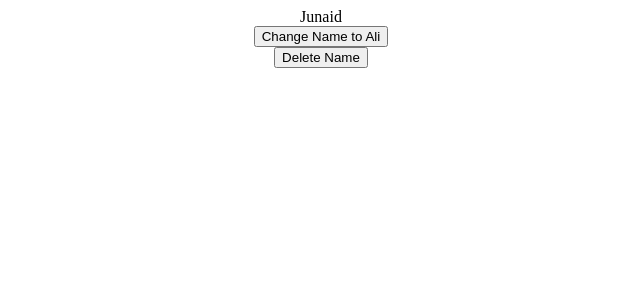
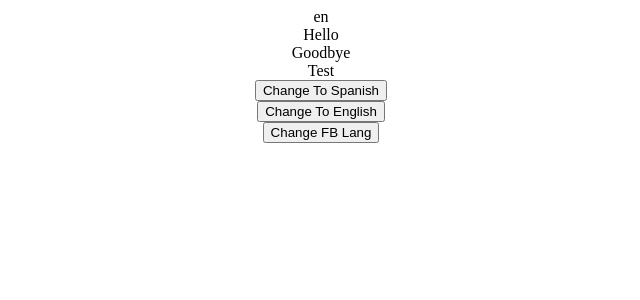
Before and after one commit to JunaidSikander/Custom-Hooks, a React (Create React App) app: page / in a window 1280 px wide. Shown: the top 300 px of the page, without its empty margins (319-959 px from the left). Built offline with nearby package versions, Linux system fonts and the light colour scheme.

Commit message:
"sparkles" [ADD] useTranslation Hook

```diff
--- a/src/App.js
+++ b/src/App.js
@@ -12,7 +12,7 @@
     StateWithHistoryComponent, StateWithValidationComponent,
     StorageComponent,
     TimeoutComponent,
-    ToggleComponent,
+    ToggleComponent, TranslationComponent,
     UpdateEffectComponent, WindowSizeComponent,
 } from "components";
 
@@ -45,7 +45,8 @@
             {/*<ClickOutsideComponent/>*/}
             {/*<DarkModeComponent/>*/}
             {/*<CopyToClipboard/>*/}
-            <CookieComponent/>
+            {/*<CookieComponent/>*/}
+            <TranslationComponent/>
         </div>
     );
 }
--- /dev/null
+++ b/src/assets/translations/en.json
@@ -0,0 +1,7 @@
+{
+  "hi": "Hello",
+  "bye": "Goodbye",
+  "nested": {
+    "value": "Test"
+  }
+}
--- /dev/null
+++ b/src/assets/translations/index.js
@@ -0,0 +1,2 @@
+export * as en from "assets/translations/en.json";
+export * as sp from "assets/translations/sp.json";
--- /dev/null
+++ b/src/assets/translations/sp.json
@@ -0,0 +1,3 @@
+{
+  "hi": "Hola"
+}
--- /dev/null
+++ b/src/components/TranslationComponent.js
@@ -0,0 +1,20 @@
+import React from 'react'
+import {useTranslation} from "hooks";
+
+const TranslationComponent = () => {
+    const {language, setLanguage, setFallbackLanguage, t} = useTranslation()
+
+    return (
+        <>
+            <div>{language}</div>
+            <div>{t("hi")}</div>
+            <div>{t("bye")}</div>
+            <div>{t("nested.value")}</div>
+            <button onClick={() => setLanguage("sp")}>Change To Spanish</button>
+            <button onClick={() => setLanguage("en")}>Change To English</button>
+            <button onClick={() => setFallbackLanguage("sp")}>Change FB Lang</button>
+        </>
+    )
+}
+
+export default TranslationComponent
--- a/src/components/index.js
+++ b/src/components/index.js
@@ -17,6 +17,7 @@
 import MediaQueryComponent from "components/MediaQueryComponent";
 import EffectOnceComponent from "components/EffectOnceComponent";
 import GeoLocationComponent from "components/GeoLocationComponent";
+import TranslationComponent from "components/TranslationComponent";
 import UpdateEffectComponent from "components/UpdateEffectComponent";
 import ClickOutsideComponent from "components/ClickOutsideComponent";
 import EventListenerComponent from "components/EventListenerComponent";
@@ -44,6 +45,7 @@
     MediaQueryComponent,
     EffectOnceComponent,
     GeoLocationComponent,
+    TranslationComponent,
     UpdateEffectComponent,
     ClickOutsideComponent,
     EventListenerComponent,
--- a/src/hooks/index.js
+++ b/src/hooks/index.js
@@ -14,6 +14,7 @@
 import useWindowSize from "hooks/useWindowSize";
 import useEffectOnce from "hooks/useEffectOnce";
 import useGeoLocation from "hooks/useGeoLocation";
+import useTranslation from "hooks/useTranslation";
 import useLocalStorage from "hooks/useLocalStorage";
 import useUpdateLogger from "hooks/useUpdateLogger";
 import useUpdateEffect from "hooks/useUpdateEffect";
@@ -23,6 +24,7 @@
 import useStateWithHistory from "hooks/useStateWithHistory";
 import useDeepCompareEffect from "hooks/useDeepCompareEffect";
 import useStateWithValidation from "hooks/useStateWithValidation";
+
 export {
     useSize,
     useArray,
@@ -40,6 +42,7 @@
     useWindowSize,
     useEffectOnce,
     useGeoLocation,
+    useTranslation,
     useLocalStorage,
     useUpdateLogger,
     useUpdateEffect,
--- /dev/null
+++ b/src/hooks/useTranslation.js
@@ -0,0 +1,36 @@
+import {useLocalStorage} from "hooks"
+import * as translations from "assets/translations"
+
+const useTranslation = () => {
+    const [language, setLanguage] = useLocalStorage("language", "en")
+    const [fallbackLanguage, setFallbackLanguage] = useLocalStorage(
+        "fallbackLanguage",
+        "en"
+    )
+
+    const translate = key => {
+        const keys = key.split(".")
+
+        return (
+            getNestedTranslation(language, keys) ??
+            getNestedTranslation(fallbackLanguage, keys) ??
+            key
+        )
+    }
+
+    return {
+        language,
+        setLanguage,
+        fallbackLanguage,
+        setFallbackLanguage,
+        t: translate,
+    }
+}
+
+function getNestedTranslation(language, keys) {
+    return keys.reduce((obj, key) => {
+        return obj?.[key]
+    }, translations[language])
+}
+
+export default useTranslation
```
